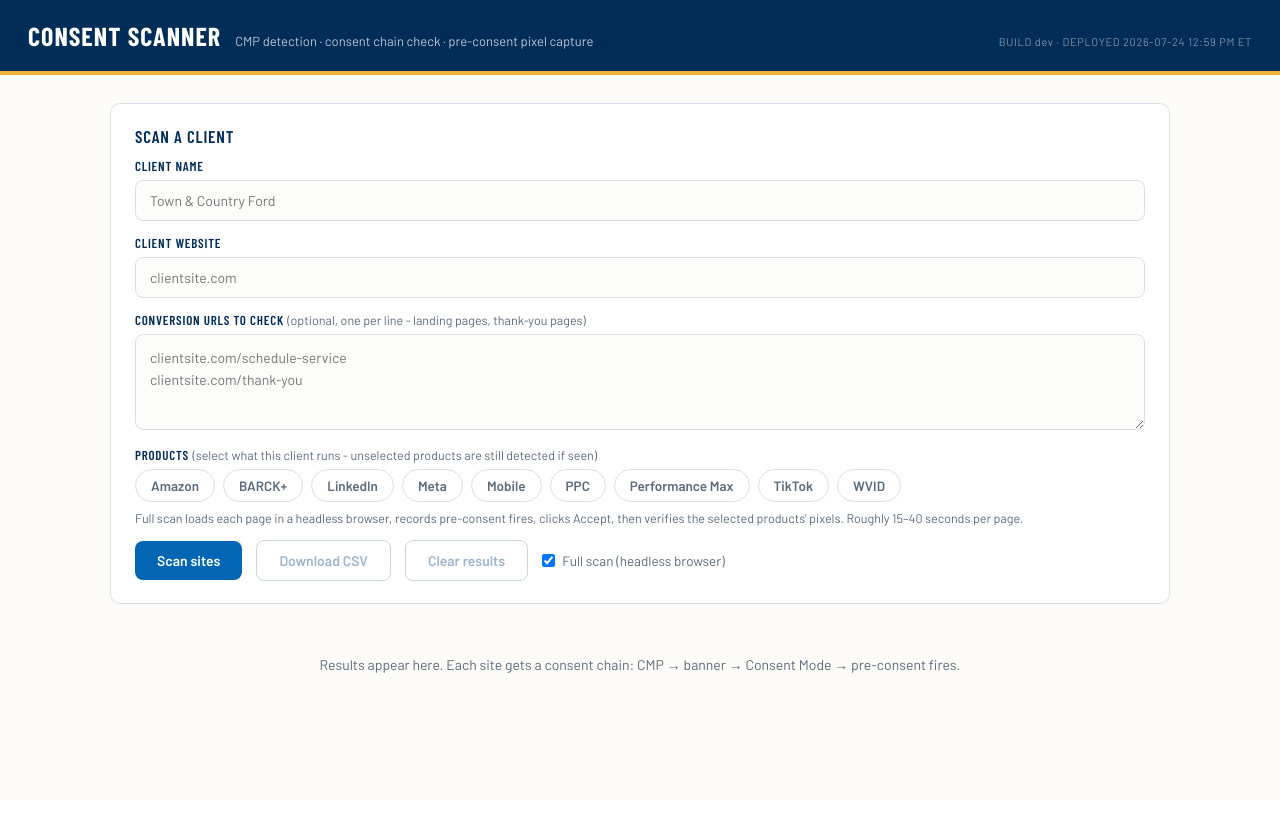
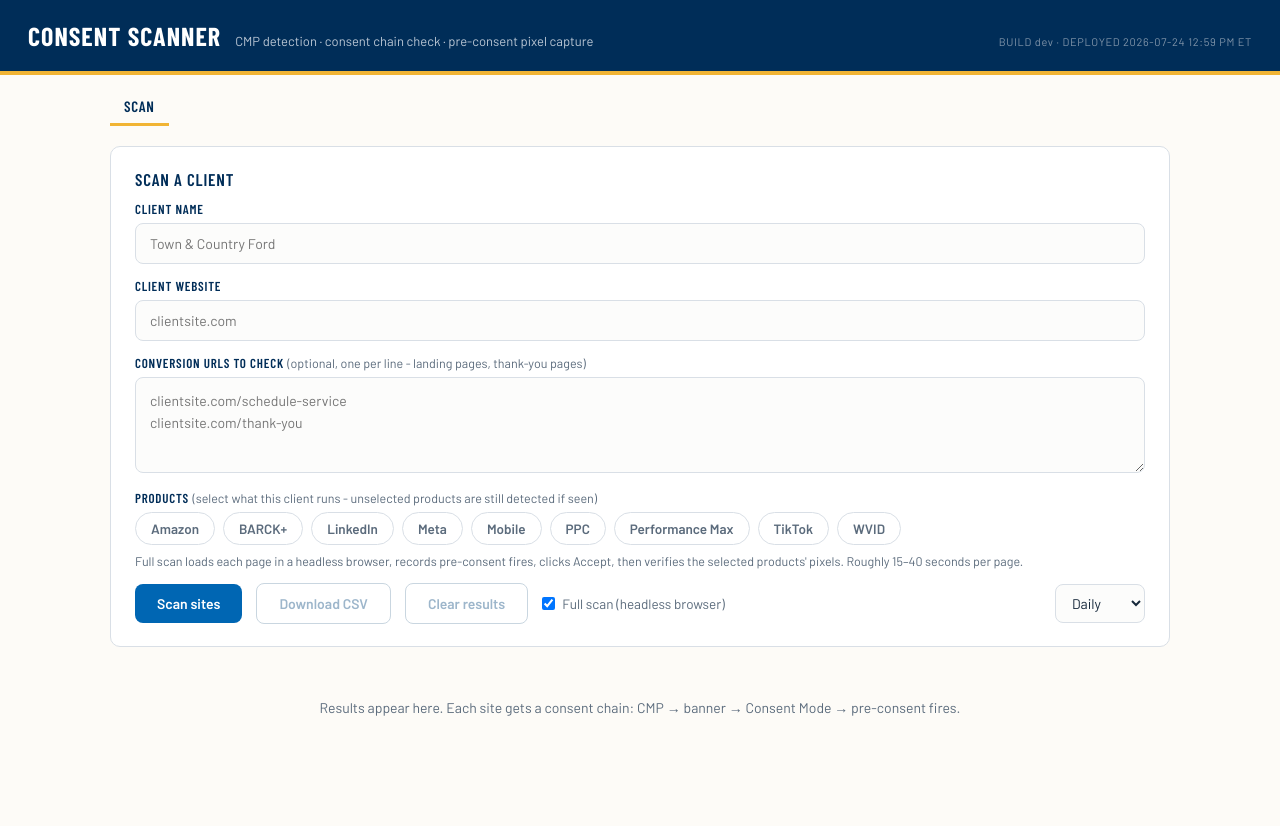
Before and after one commit to kiri-ux/site-scan, a Flask app: page / in a window 1280 px wide. Before the commit the page ends 673 px from the top, so only its background shows below. Run offline with Flask 3, Linux system fonts and the light colour scheme; data that the repository does not hold is empty; some libraries are stand-ins or nearby versions.

Commit message:
Add files via upload

```diff
--- a/app.py
+++ b/app.py
@@ -19,8 +19,11 @@ app = Flask(__name__)
 
 BUILD = open(os.path.join(os.path.dirname(__file__), "VERSION")).read().strip() \
     if os.path.exists(os.path.join(os.path.dirname(__file__), "VERSION")) else "dev"
-DEPLOYED = datetime.now(ZoneInfo("America/New_York")).strftime(
-    "%Y-%m-%d %I:%M %p ET")
+try:
+    DEPLOYED = datetime.now(ZoneInfo("America/New_York")).strftime(
+        "%Y-%m-%d %I:%M %p ET")
+except Exception:  # tz database unavailable - never let this kill boot
+    DEPLOYED = datetime.utcnow().strftime("%Y-%m-%d %H:%M UTC")
 
 try:
     db.init_db()
--- a/requirements.txt
+++ b/requirements.txt
@@ -5,3 +5,4 @@ beautifulsoup4==4.12.3
 playwright==1.45.0
 boto3==1.34.144
 psycopg2-binary==2.9.9
+tzdata==2024.1
--- a/templates/index.html
+++ b/templates/index.html
@@ -23,7 +23,11 @@
   header .sub{font-size:13px;color:#B9C6D4}
   header .build{margin-left:auto;font-size:11px;color:#7E93A8;letter-spacing:.06em}
 
-  main{max-width:1100px;margin:0 auto;padding:28px 20px 80px}
+  .tabs{max-width:1100px;margin:0 auto;padding:14px 20px 0;display:flex;gap:6px}
+  .tab{font-family:'Barlow Condensed',sans-serif;font-weight:600;font-size:15px;letter-spacing:.05em;text-transform:uppercase;background:none;border:none;border-bottom:3px solid transparent;color:var(--muted);padding:8px 14px;border-radius:0;cursor:pointer}
+  .tab.on{color:var(--atlas);border-bottom-color:var(--gold)}
+  main{max-width:1100px;margin:0 auto;padding:20px 20px 80px}
+  .link{cursor:help}
 
   .panel{background:var(--card);border:1px solid var(--line);border-radius:10px;padding:22px 24px;margin-bottom:22px}
   .panel h2{font-family:'Barlow Condensed',sans-serif;font-size:17px;font-weight:600;letter-spacing:.05em;text-transform:uppercase;color:var(--atlas);margin-bottom:12px}
@@ -142,7 +146,13 @@
   <span class="build">BUILD {{ build }} &middot; DEPLOYED {{ deployed }}</span>
 </header>
 
+<nav class="tabs">
+  <button class="tab on" id="tab-scan" onclick="showTab('scan')">Scan</button>
+  <button class="tab" id="tab-recurring" onclick="showTab('recurring')">Recurring scans</button>
+</nav>
+
 <main>
+  <div id="view-scan">
   <section class="panel">
     <h2>Scan a client</h2>
     <label class="field-label" for="client-name">Client name</label>
@@ -159,6 +169,12 @@
       <button class="btn-ghost" id="csv" disabled>Download CSV</button>
       <button class="btn-ghost" id="clear" disabled>Clear results</button>
       <label class="chk"><input type="checkbox" id="fullmode" checked> Full scan (headless browser)</label>
+      <span style="flex:1"></span>
+      <select id="sched-freq" class="freq-select" title="Frequency for recurring scans">
+        <option value="daily">Daily</option>
+        <option value="weekly">Weekly</option>
+      </select>
+      <button class="btn-ghost" id="sched-add" style="display:none" title="Save this client (name, site, conversion URLs, products) to the recurring scan schedule">Add to recurring</button>
     </div>
     <div class="progress" id="progress">
       <span id="progress-label">Scanning&hellip;</span>
@@ -167,23 +183,18 @@
     </div>
   </section>
 
-  <section class="panel" id="sched-panel" style="display:none">
-    <h2>Recurring scans</h2>
-    <p class="hint" style="margin:0 0 12px">These sites run automatically on the scheduled cron job. Daily sites run every day; weekly sites run Mondays; off pauses a site without removing it. The products and conversion URLs entered above are saved with the site when you add it; the checkbox controls whether recurring runs also scan the conversion URLs.</p>
-    <div class="row" style="margin:0 0 12px">
-      <input id="sched-url" type="text" placeholder="clientsite.com" style="flex:1;min-width:220px;border:1px solid var(--line);border-radius:8px;padding:10px 14px;font:14px 'Barlow',sans-serif;background:#FCFCFB">
-      <select id="sched-freq" class="freq-select">
-        <option value="daily">Daily</option>
-        <option value="weekly">Weekly</option>
-      </select>
-      <button class="btn-primary" id="sched-add">Add site</button>
-    </div>
-    <div id="sched-list"></div>
-  </section>
-
   <div class="results-tools" id="results-tools"></div>
   <section id="results"></section>
   <p class="empty" id="empty">Results appear here. Each site gets a consent chain: CMP &rarr; banner &rarr; Consent Mode &rarr; pre-consent fires.</p>
+  </div>
+
+  <div id="view-recurring" style="display:none">
+  <section class="panel" id="sched-panel">
+    <h2>Recurring scans</h2>
+    <p class="hint" style="margin:0 0 12px">These sites run automatically on the scheduled cron job. Daily sites run every day; weekly sites run Mondays; off pauses a site without removing it. Add clients from the Scan tab with the "Add to recurring" button; Edit loads a client back into the form.</p>
+    <div id="sched-list"></div>
+  </section>
+  </div>
 </main>
 
 <script>
@@ -232,12 +243,22 @@ async function restoreResults(){
 }
 
 // ---- recurring scan schedule ----
+function showTab(which){
+  $('view-scan').style.display = which === 'scan' ? 'block' : 'none';
+  $('view-recurring').style.display = which === 'recurring' ? 'block' : 'none';
+  $('tab-scan').classList.toggle('on', which === 'scan');
+  $('tab-recurring').classList.toggle('on', which === 'recurring');
+}
+
 let schedSites = [];
 async function loadSchedule(){
   try {
     const d = await (await fetch('/sites')).json();
-    if (!d.enabled) return; // no DB - keep panel hidden
-    $('sched-panel').style.display = 'block';
+    if (!d.enabled) {
+      $('tab-recurring').style.display = 'none'; // no DB - no schedule
+      return;
+    }
+    $('sched-add').style.display = 'inline-block';
     schedSites = d.sites || [];
     const list = $('sched-list');
     if (!schedSites.length){
@@ -258,6 +279,7 @@ async function loadSchedule(){
           <option value="weekly" ${s.frequency==='weekly'?'selected':''}>Weekly</option>
           <option value="off" ${s.frequency==='off'?'selected':''}>Off</option>
         </select>
+        <button class="rm" style="color:var(--velocity)" onclick="editSite(${i})" title="Load this client into the Scan form to change its details, then press Add to recurring to save">Edit</button>
         <button class="rm" onclick="removeSite(${i})">Remove</button>
       </div>`).join('');
   } catch(e){ /* panel stays hidden */ }
@@ -282,15 +304,31 @@ async function removeSite(i){
     body: JSON.stringify({url: s.url})});
   loadSchedule();
 }
+function editSite(i){
+  const s = schedSites[i];
+  $('client-name').value = s.client_name || '';
+  $('site-url').value = s.url;
+  $('urls').value = (s.conversion_urls || []).join('\n');
+  selectedProducts = [...(s.products || [])];
+  $('sched-freq').value = s.frequency === 'off' ? 'daily' : s.frequency;
+  renderChips();
+  showTab('scan');
+  window.scrollTo({top: 0, behavior: 'smooth'});
+}
 async function addSite(){
-  const url = $('sched-url').value.trim();
-  if (!url) return;
+  const url = $('site-url').value.trim();
+  if (!url) { $('site-url').focus(); return; }
   const conv = $('urls').value.split('\n').map(s => s.trim()).filter(Boolean);
   const resp = await fetch('/sites', {method:'POST', headers:{'Content-Type':'application/json'},
     body: JSON.stringify({url, frequency: $('sched-freq').value,
       products: selectedProducts, conversion_urls: conv,
       include_conversions: true, client_name: $('client-name').value.trim()})});
-  if (resp.ok) $('sched-url').value = '';
+  if (resp.ok){
+    const btn = $('sched-add');
+    const label = btn.textContent;
+    btn.textContent = 'Saved \u2713';
+    setTimeout(() => { btn.textContent = label; }, 1800);
+  }
   loadSchedule();
 }
 
@@ -302,8 +340,15 @@ const VERDICT_META = {
   error:           {cls:'warn',    label:'Scan error'},
 };
 
+const CHAIN_TIPS = {
+  'CMP': 'Consent Management Platform: the cookie-banner vendor detected on this page. "None found" means no known consent tech is installed, so nothing is gating the pixels.',
+  'Banner visible': 'Whether the consent banner actually rendered on page load. A CMP can be installed but broken, hidden, or geo-gated to other regions.',
+  'Consent Mode default': 'Whether Google Consent Mode defaults (e.g. ad_storage=denied) are set before any interaction. Without them, Google tags treat consent as granted and the consent checks in GTM do nothing.',
+  'Pre-consent trackers': 'Ad/analytics requests that fired BEFORE any consent interaction. Non-Google fires are compliance violations; Google fires may be permitted cookieless Consent Mode pings.',
+  'Product pixels': 'Vici product pixels seen on this page, firing vs expected (e.g. BARCK+ 3/5). Products selected for this client that show 0 firing are flagged as missing.',
+};
 function chainLink(k, v, state){
-  return `<div class="link ${state}"><div class="k">${k}</div><div class="v">${v}</div></div>`;
+  return `<div class="link ${state}" title="${CHAIN_TIPS[k] || ''}"><div class="k">${k}</div><div class="v">${v}</div></div>`;
 }
 
 function renderSite(r, i){
@@ -481,10 +526,23 @@ async function run(){
   $('go').disabled = true;
   $('progress').style.display = 'flex';
 
-  for (let i = 0; i < urls.length; i++){
+  // two scans in flight at once - the server runs one Chromium per request
+  const CONCURRENCY = full ? 2 : 4;
+  let nextIdx = 0, doneCount = 0;
+  const stamp = () => new Date().toLocaleString([], {year:'numeric',month:'numeric',day:'numeric',hour:'numeric',minute:'2-digit'});
+  const insertResult = r => {
+    const lastOfRun = results.findLastIndex(x => x.run_id === runId);
+    results.splice(lastOfRun >= 0 ? lastOfRun + 1 : 0, 0, r);
+    freshCount++; doneCount++;
+    $('progress-count').textContent = `${doneCount} / ${urls.length}`;
+    $('bar-fill').style.width = `${(doneCount / urls.length) * 100}%`;
+    saveResults();
+    render();
+  };
+  async function scanWorker(){
+    while (nextIdx < urls.length){
+      const i = nextIdx++;
       $('progress-label').textContent = `Scanning ${urls[i]}`;
-    $('progress-count').textContent = `${i + 1} / ${urls.length}`;
-    $('bar-fill').style.width = `${(i / urls.length) * 100}%`;
       try {
         const resp = await fetch('/scan', {
           method: 'POST',
@@ -492,23 +550,18 @@ async function run(){
           body: JSON.stringify({url: urls[i], full, products: selectedProducts, run_id: runId, client_name: clientName}),
         });
         const r = await resp.json();
-      r.scanned_local = new Date().toLocaleString([], {year:'numeric',month:'numeric',day:'numeric',hour:'numeric',minute:'2-digit'});
-      // keep this run's pages in scan order while the run stays newest-first
-      const lastOfRun = results.findLastIndex(x => x.run_id === runId);
-      results.splice(lastOfRun >= 0 ? lastOfRun + 1 : 0, 0, r);
-      freshCount++;
+        r.scanned_local = stamp();
+        insertResult(r);
       } catch (e) {
-      freshCount++;
-      results.unshift({url: urls[i], ok:false, mode:'basic', verdict:'error',
-        run_id: runId, client_name: clientName,
-        scanned_local: new Date().toLocaleString([], {year:'numeric',month:'numeric',day:'numeric',hour:'numeric',minute:'2-digit'}),
+        insertResult({url: urls[i], ok:false, mode:'basic', verdict:'error',
+          run_id: runId, client_name: clientName, scanned_local: stamp(),
           verdict_detail:'Request failed - the scan may have timed out. Try again or use basic mode.',
           cmps:[], pre_consent:[], gtm:{found:false,container_ids:[]},
           banner_visible:'unknown', consent_mode_default:'unknown', consent_defaults:{}});
       }
-    saveResults();
-    render();
     }
+  }
+  await Promise.all(Array.from({length: Math.min(CONCURRENCY, urls.length)}, scanWorker));
   $('bar-fill').style.width = '100%';
   $('progress-label').textContent = 'Done';
   $('go').disabled = false;
@@ -557,7 +610,6 @@ $('clear').addEventListener('click', () => {
   render();
 });
 $('sched-add').addEventListener('click', addSite);
-$('sched-url').addEventListener('keydown', e => { if (e.key === 'Enter') addSite(); });
 renderChips();
 restoreResults();
 loadSchedule();
```
Also changed, not shown: batch_scan.py (+16 -8 lines), scanner.py (+17 -3 lines), README.md, 1 other file. Lines whose indentation alone changed are shown as unchanged.
